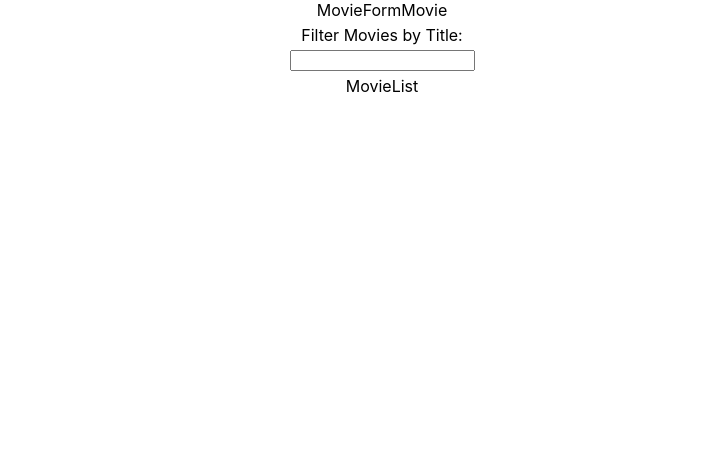
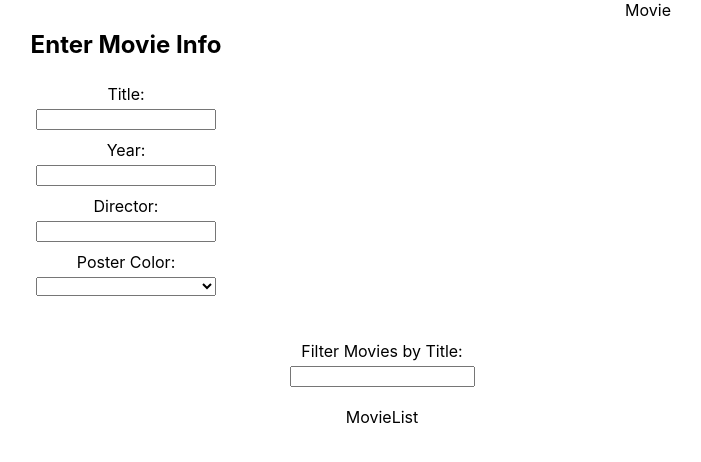
Before and after one commit to rileyjhoff/2.2b-movie-list-maker-from-scratch, a React (Create React App) app: page / in a window 1280 px wide. Shown: the top 462 px of the page, without its empty margins (258-959 px from the left). Built offline with nearby package versions, Linux system fonts and the light colour scheme.

Commit message:
MovieForm accepts all movieFormState as props, and all setMovieFormState as props. Wrote some initial html in MovieForm and added some styling

```diff
--- a/src/App.css
+++ b/src/App.css
@@ -15,10 +15,40 @@
   flex-direction: column;
   justify-content: center;
   align-items: center;
-  padding: 5px;
+  padding: 10px;
+  margin: 20px 0 10px;
 }
 
 .filter > input {
   margin-top: 5px;
   text-align: center;
 }
+
+.movie-form {
+  display: flex;
+  flex-direction: column;
+  align-items: center;
+  justify-content: center;
+  padding: 10px;
+  width: 40vw;
+}
+
+.movie-form form {
+  display: flex;
+  flex-direction: column;
+  width: 180px;
+}
+
+.movie-form form > label {
+  display: flex;
+  flex-direction: column;
+  margin: 5px 0;
+}
+
+.movie-form form > label > input, .movie-form select {
+  margin-top: 5px;
+}
+
+.current-movie {
+  width: 40vw;
+}
--- a/src/components/Movie.js
+++ b/src/components/Movie.js
@@ -1,5 +1,5 @@
 import React from 'react';
 
 export default function Movie() {
-  return <div>Movie</div>;
+  return <div className="current-movie">Movie</div>;
 }
--- a/src/components/MovieForm.js
+++ b/src/components/MovieForm.js
@@ -1,5 +1,41 @@
 import React from 'react';
 
-export default function MovieForm() {
-  return <div>MovieForm</div>;
+export default function MovieForm({
+  movieFormTitle,
+  movieFormYear,
+  movieFormDirector,
+  movieFormColor,
+  setMovieFormTitle,
+  setMovieFormYear,
+  setMovieFormDirector,
+  setMovieFormColor,
+}) {
+  return (
+    <div className="movie-form">
+      <h2>Enter Movie Info</h2>
+      <form>
+        <label>
+          Title:
+          <input />
+        </label>
+        <label>
+          Year:
+          <input type="number" />
+        </label>
+        <label>
+          Director:
+          <input />
+        </label>
+        <label>
+          Poster Color:
+          <select>
+            <option />
+            <option />
+            <option />
+            <option />
+          </select>
+        </label>
+      </form>
+    </div>
+  );
 }
```
